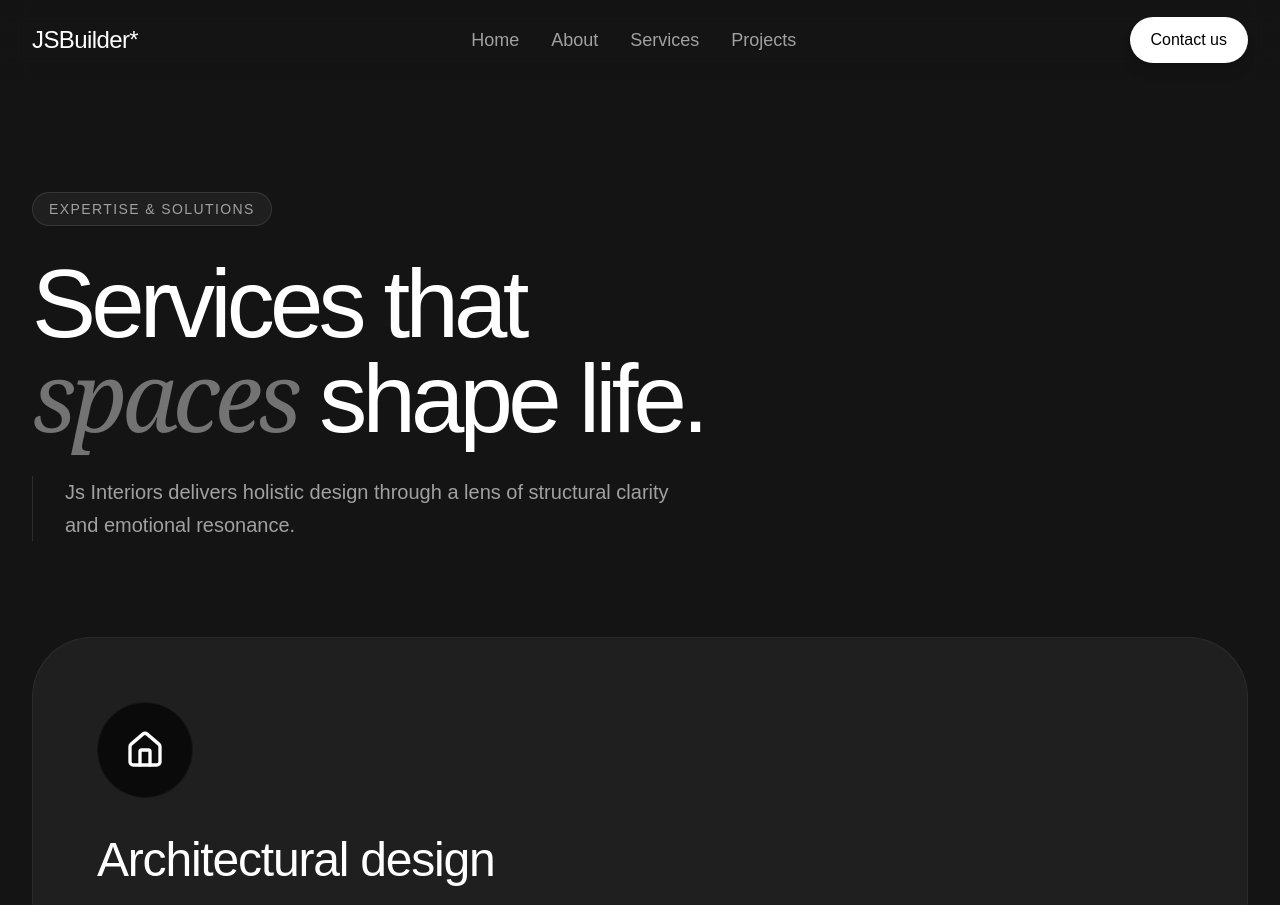
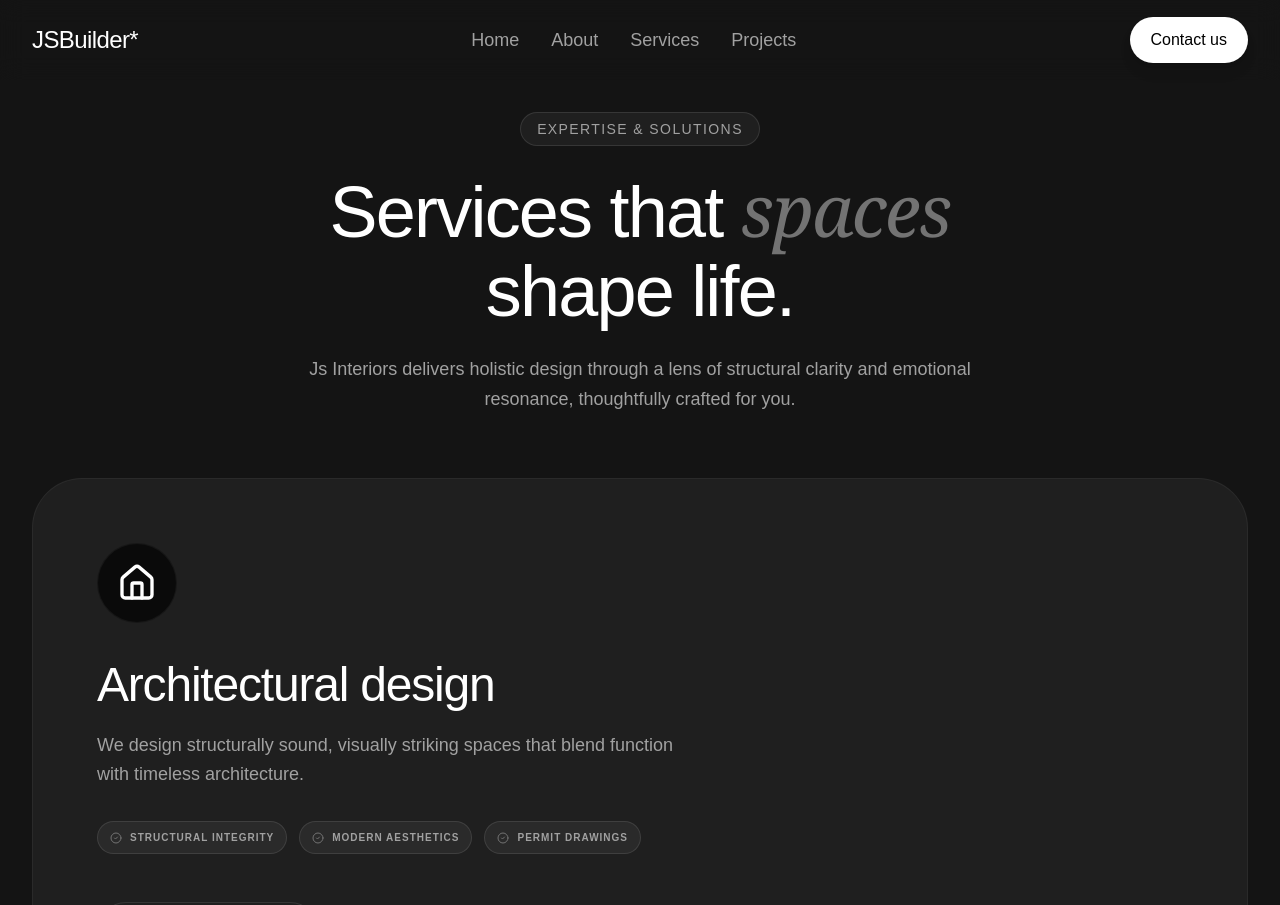
Before and after one commit to iamjitendrasuthar/JS-Builder-Black, a Next.js app: page /services in a window 1280 px wide. Shown: the top 905 px of the page. Built offline with nearby package versions, Linux system fonts and the light colour scheme.

Commit message:
change layout

```diff
--- a/Components/Service/Service.tsx
+++ b/Components/Service/Service.tsx
@@ -49,44 +49,44 @@ const services = [
 
 const ServicesPage = () => {
   return (
-    <div className="min-h-screen">
-      {/* --- HERO SECTION --- */}
-      <section className="pt-32 pb-16 lg:pt-48 lg:pb-24">
+    <div className="min-h-screen bg-[#141414] text-white">
+      <section className="py-20 lg:py-28 overflow-hidden pt-32 pb-24">
         <div className="max-w-7xl mx-auto px-4 sm:px-6 lg:px-8">
+          <div className="text-center mb-14">
             <FadeIn>
-            <span className="bg-white/5 border border-white/10 text-neutral-400 px-4 py-1.5 rounded-full text-sm font-medium uppercase tracking-widest mb-8 inline-block">
+              <span className="bg-white/5 border border-white/10 text-neutral-400 px-4 py-1.5 rounded-full text-sm font-medium uppercase tracking-widest mb-6 inline-block">
                 Expertise & Solutions
               </span>
             </FadeIn>
 
             <FadeIn delay={0.1}>
-            <h1 className="text-5xl md:text-7xl lg:text-8xl font-medium text-white mb-8 tracking-tighter leading-[0.95]">
-              Services that <br />
+              <h1 className="text-4xl md:text-6xl lg:text-7xl font-medium text-white mb-6 tracking-tight leading-[1.1]">
+                Services that{" "}
                 <span className="text-neutral-500 italic font-serif">
                   spaces
                 </span>{" "}
+                <br className="hidden md:block" />
                 shape life.
               </h1>
             </FadeIn>
 
             <FadeIn delay={0.2}>
-            <p className="text-neutral-400 text-lg md:text-xl max-w-2xl font-light leading-relaxed border-l border-white/10 pl-8">
-              Js Interiors delivers holistic design through a lens of structural
-              clarity and emotional resonance.
+              <p className="text-neutral-400 text-base md:text-lg max-w-2xl mx-auto leading-relaxed">
+                Js Interiors delivers holistic design through a lens of
+                structural clarity and emotional resonance, thoughtfully crafted
+                for you.
               </p>
             </FadeIn>
           </div>
-      </section>
 
           {/* --- SERVICES LIST --- */}
-      <section className="pb-32">
-        <div className="max-w-7xl mx-auto px-4 sm:px-6 lg:px-8 space-y-8">
+          <div className="space-y-8 mt-16">
             {services.map((service, index) => (
               <FadeIn key={service.id} delay={index * 0.1}>
-              <div className="group relative bg-[#1f1f1f] rounded-[40px] md:rounded-[60px] p-8 md:p-16 overflow-hidden flex flex-col justify-center min-h-[500px] border border-white/5 transition-all duration-700 hover:bg-[#1a1a1a]">
+                <div className="group relative bg-[#1f1f1f] rounded-[30px] md:rounded-[50px] p-8 md:p-16 overflow-hidden flex flex-col justify-center min-h-[450px] md:min-h-[500px] border border-white/5 transition-all duration-700 hover:bg-[#1a1a1a]">
                   {/* Text Content Area */}
                   <div className="relative z-20 w-full lg:w-[55%] space-y-8">
-                  <div className="w-20 h-20 md:w-24 md:h-24 rounded-full bg-[#0a0a0a] border border-white/5 flex items-center justify-center text-white transition-all duration-500 group-hover:bg-white group-hover:text-black">
+                    <div className="w-16 h-16 md:w-20 md:h-20 rounded-full bg-[#0a0a0a] border border-white/5 flex items-center justify-center text-white transition-all duration-500 group-hover:bg-white group-hover:text-black">
                       {service.icon}
                     </div>
 
@@ -94,19 +94,22 @@ const ServicesPage = () => {
                       <h2 className="text-3xl md:text-5xl font-medium tracking-tight text-white leading-tight">
                         {service.title}
                       </h2>
-                    <p className="text-neutral-400 text-lg md:text-xl leading-relaxed font-light">
+                      <p className="text-neutral-400 text-base md:text-lg leading-relaxed font-light">
                         {service.description}
                       </p>
                     </div>
 
                     {/* Feature Pills */}
-                  <div className="flex flex-wrap gap-3">
+                    <div className="flex flex-wrap gap-2 md:gap-3">
                       {service.features.map((feat, i) => (
                         <span
                           key={i}
-                        className="flex items-center gap-2 text-[10px] uppercase tracking-widest font-bold text-neutral-400 bg-white/5 px-4 py-2 rounded-full border border-white/10"
+                          className="flex items-center gap-2 text-[9px] md:text-[10px] uppercase tracking-widest font-bold text-neutral-400 bg-white/5 px-3 py-2 rounded-full border border-white/10"
                         >
-                        <CheckCircle2 size={12} className="text-blue-500" />
+                          <CheckCircle2
+                            size={12}
+                            className="text-neutral-500 group-hover:text-white transition-colors"
+                          />
                           {feat}
                         </span>
                       ))}
@@ -116,7 +119,7 @@ const ServicesPage = () => {
                     <div className="pt-4">
                       <Link
                         href="/contact"
-                      className="group/btn px-8 py-4 rounded-full border border-white/10 text-white font-medium hover:bg-white hover:text-black transition-all duration-300 inline-flex items-center gap-3"
+                        className="group/btn px-6 py-3 md:px-8 md:py-4 rounded-full border border-white/10 text-white text-sm md:text-base font-medium hover:bg-white hover:text-black transition-all duration-300 inline-flex items-center gap-3"
                       >
                         Start your journey
                         <svg
@@ -137,26 +140,27 @@ const ServicesPage = () => {
                     </div>
                   </div>
 
-                {/* --- FIXED IMAGE REVEAL --- */}
+                  {/* --- FIXED IMAGE REVEAL (Desktop Only) --- */}
                   <div
-                  className="absolute top-0 right-0 h-full w-0 lg:group-hover:w-[48%] opacity-0 lg:group-hover:opacity-100 transition-all duration-1000 ease-[0.21,0.45,0.32,0.9] z-10 pointer-events-none overflow-hidden hidden lg:block"
+                    className="absolute top-0 right-0 h-full w-0 lg:group-hover:w-[50%] opacity-0 lg:group-hover:opacity-100 transition-all duration-1000 ease-[0.21,0.45,0.32,0.9] z-10 pointer-events-none overflow-hidden hidden lg:block"
                     style={{
-                    clipPath: "ellipse(100% 100% at 100% 50%)",
+                      clipPath: "polygon(15% 0, 100% 0, 100% 100%, 0% 100%)",
                     }}
                   >
                     <div className="w-full h-full relative overflow-hidden">
                       <img
                         src={service.image}
                         alt={service.title}
-                      className="w-full h-full object-cover grayscale-[60%] group-hover:grayscale-0 scale-[1.3] group-hover:scale-100 transition-all duration-[1.2s] ease-out"
+                        className="w-full h-full object-cover grayscale-[40%] group-hover:grayscale-0 scale-[1.2] group-hover:scale-100 transition-all duration-[1.2s] ease-out"
                       />
-                    {/* Shadow overlay to blend image edge with card bg */}
-                    <div className="absolute inset-y-0 left-0 w-40 bg-gradient-to-r from-[#1a1a1a] to-transparent z-20" />
+                      {/* Gradient to smooth the transition on the left side of the image */}
+                      <div className="absolute inset-y-0 left-0 w-32 bg-gradient-to-r from-[#1a1a1a] to-transparent z-20" />
                     </div>
                   </div>
                 </div>
               </FadeIn>
             ))}
+          </div>
         </div>
       </section>
     </div>
--- a/app/projects/page.tsx
+++ b/app/projects/page.tsx
@@ -7,38 +7,44 @@ import { ArrowUpRight } from "lucide-react";
 
 const ProjectsPage = () => {
   return (
-    <div className="min-h-screen bg-[#141414]">
-      <section className="pt-32 pb-16 lg:pt-48 lg:pb-24">
+    <div className="min-h-screen bg-[#141414] text-white">
+      <section className="py-20 lg:py-28 overflow-hidden pt-32 pb-24">
         <div className="max-w-7xl mx-auto px-4 sm:px-6 lg:px-8">
+          <div className="text-center mb-14">
             <FadeIn>
-            <span className="bg-white/5 border border-white/10 text-neutral-400 px-4 py-1.5 rounded-full text-sm font-medium uppercase tracking-widest mb-8 inline-block">
+              <span className="bg-white/5 border border-white/10 text-neutral-400 px-4 py-1.5 rounded-full text-sm font-medium uppercase tracking-widest mb-6 inline-block">
                 Our projects
               </span>
             </FadeIn>
 
             <FadeIn delay={0.1}>
-            <h1 className="text-5xl md:text-7xl lg:text-8xl font-medium text-white mb-8 tracking-tighter leading-[0.95]">
-              Explore projects that <br />
+              <h1 className="text-4xl md:text-6xl lg:text-7xl font-medium text-white mb-6 tracking-tight leading-[1.1]">
+                Explore projects{" "}
                 <span className="text-neutral-500 italic font-serif">
                   redefine
                 </span>{" "}
+                <br className="hidden md:block" />
                 living.
               </h1>
             </FadeIn>
 
             <FadeIn delay={0.2}>
-            <p className="text-neutral-400 text-lg md:text-xl max-w-2xl font-light leading-relaxed border-l border-white/10 pl-8">
+              <p className="text-neutral-400 text-base md:text-lg max-w-2xl mx-auto leading-relaxed">
                 Discover curated spaces brought to life through creativity and
-              purpose.
+                purpose, thoughtfully designed for the way you live every day.
               </p>
             </FadeIn>
           </div>
-      </section>
-      <div className="max-w-7xl mx-auto px-4 sm:px-6 lg:px-8 grid grid-cols-1 md:grid-cols-2 gap-8 pb-16">
+
+          {/* Projects Grid */}
+          <div className="grid grid-cols-1 md:grid-cols-2 gap-8 mt-16">
             {projects.map((project, index) => (
               <FadeIn key={project.slug} delay={index * 0.1}>
-            <Link href={`/projects/${project.slug}`} className="group block">
-              <div className="relative aspect-[16/10] overflow-hidden rounded-3xl bg-neutral-900">
+                <Link
+                  href={`/projects/${project.slug}`}
+                  className="group block"
+                >
+                  <div className="relative aspect-[16/10] overflow-hidden rounded-[30px] md:rounded-[40px] bg-neutral-900 border border-white/10 shadow-2xl">
                     <img
                       src={project.mainImage}
                       alt={project.title}
@@ -46,7 +52,8 @@ const ProjectsPage = () => {
                     />
                     <div className="absolute inset-0 bg-black/20 group-hover:bg-black/40 transition-colors duration-500" />
 
-                <div className="absolute bottom-6 left-6 right-6 flex justify-between items-end opacity-0 group-hover:opacity-100 transition-opacity duration-500">
+                    {/* Hover Button Overlay */}
+                    <div className="absolute bottom-6 left-6 right-6 flex justify-between items-end opacity-0 group-hover:opacity-100 transition-all duration-500 transform translate-y-4 group-hover:translate-y-0">
                       <span className="bg-white/10 backdrop-blur-md border border-white/20 px-4 py-2 rounded-full text-sm">
                         View Project
                       </span>
@@ -56,7 +63,8 @@ const ProjectsPage = () => {
                     </div>
                   </div>
 
-              <div className="mt-6 flex justify-between items-start">
+                  {/* Project Info */}
+                  <div className="mt-6 flex justify-between items-start px-2">
                     <div>
                       <h3 className="text-2xl font-medium">{project.title}</h3>
                       <p className="text-neutral-500 uppercase tracking-widest text-xs mt-1">
@@ -72,7 +80,8 @@ const ProjectsPage = () => {
             ))}
           </div>
         </div>
-    // </div>
+      </section>
+    </div>
   );
 };
 
```
Lines whose indentation alone changed are shown as unchanged.
